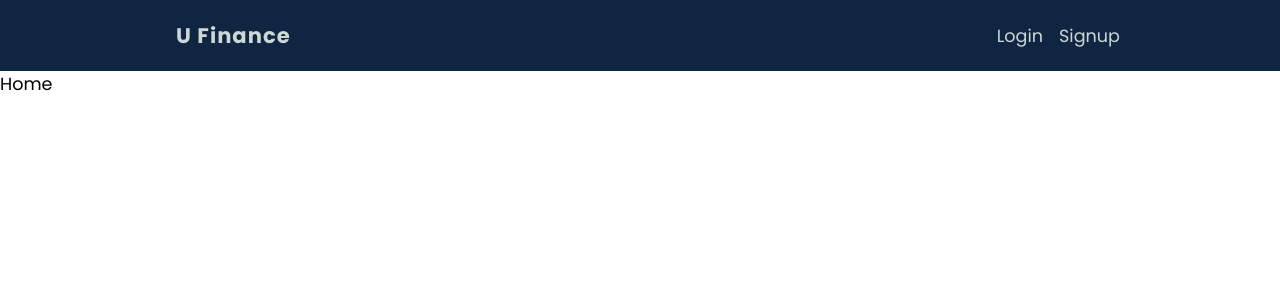
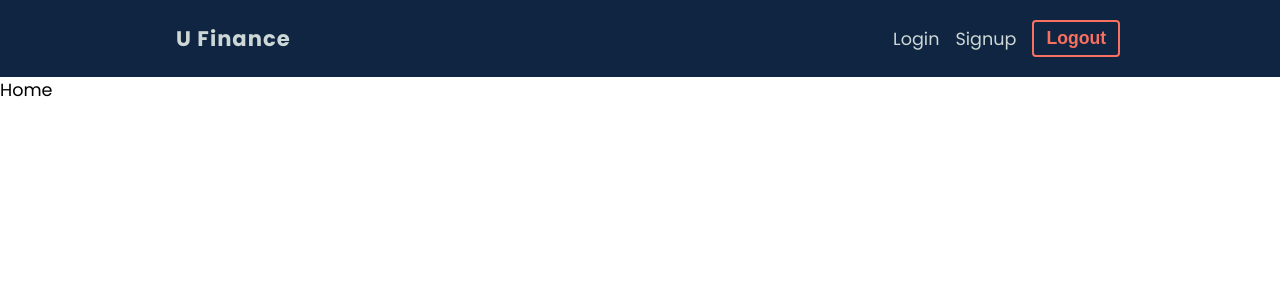
Before and after one commit to alexquar/U-finance, a React (Create React App) app: page / in a window 1280 px wide. Shown: the top 300 px of the page. Built offline with nearby package versions, Linux system fonts and the light colour scheme.

Commit message:
logout button and use

```diff
--- a/src/components/Navbar.jsx
+++ b/src/components/Navbar.jsx
@@ -1,7 +1,8 @@
 import { Link } from "react-router-dom"
 import styles from './Navbar.module.css'
-
+import { useLogout } from "../hooks/useLogout"
 export default function Navbar() {
+  const {logout} = useLogout()
   return (
     <nav className={styles.navbar}>
       <ul>
@@ -9,6 +10,8 @@ export default function Navbar() {
 
         <li><Link to="/login">Login</Link></li>
         <li><Link to="/signup">Signup</Link></li>
+
+        <li> <button onClick={logout} className="btn"> Logout </button></li>
       </ul>
     </nav>
   )
```
